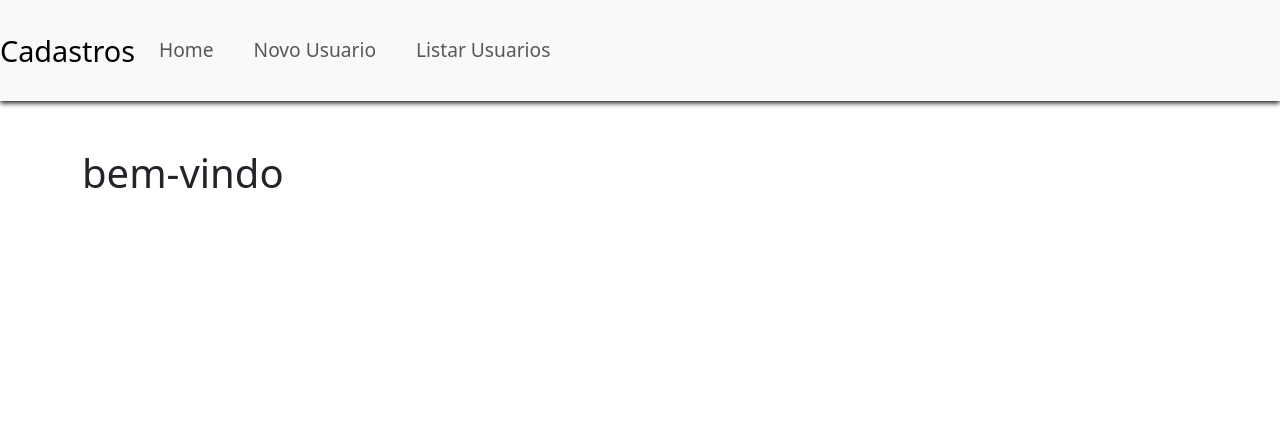
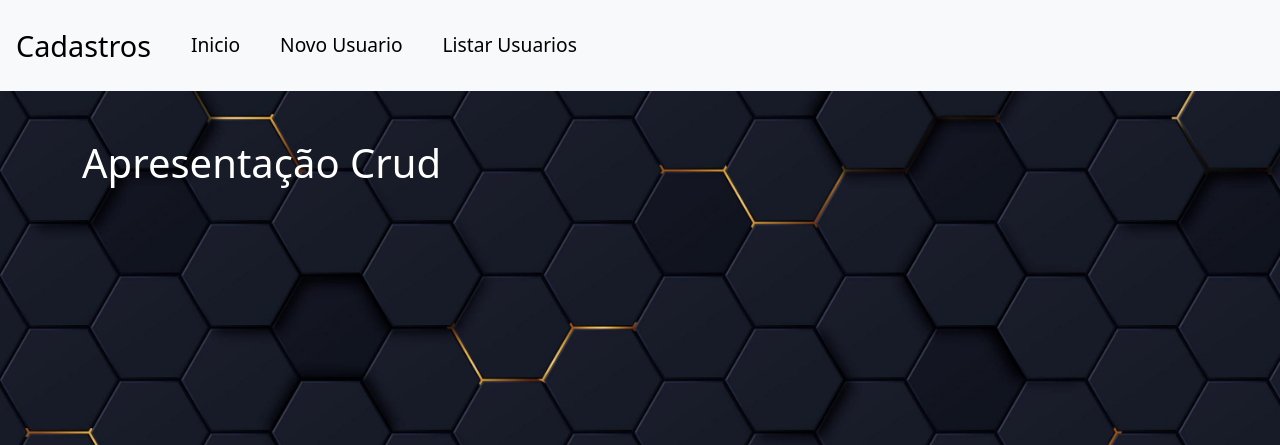
Before and after one commit to LucasIsamuM/projetoCrud, a PHP site: page / in a window 1280 px wide. Shown: the top 445 px of the page. Run offline with PHP 8.4, Linux system fonts and the light colour scheme.

Commit message:
atualizaçao dia 13.11.2024

```diff
--- a/index.php
+++ b/index.php
@@ -5,9 +5,118 @@
     <meta name="viewport" content="width=device-width, initial-scale=1.0">
     <title>Document</title>
     <link href="https://cdn.jsdelivr.net/npm/bootstrap@5.3.3/dist/css/bootstrap.min.css" rel="stylesheet" integrity="sha384-QWTKZyjpPEjISv5WaRU9OFeRpok6YctnYmDr5pNlyT2bRjXh0JMhjY6hW+ALEwIH" crossorigin="anonymous">
-    <link rel="stylesheet" href="style.css">
+    <style>
+
+body {
+
+    background-image: url('fotinhas/quad.jpg');
+    background-size: cover;
+    background-position: center;
+    background-repeat: no-repeat;
+    background-attachment: fixed;
+}
+h1, label {
+    color: #ffffff;
+}
+
+.navbar {
+    padding-top: 1rem;
+    padding-bottom: 1rem;
+}
+.navbar .navbar-brand {
+    font-size: 1.8rem;
+}
+
+.navbar .nav-link {
+    font-size: 1.2rem;
+    margin-right: 1.5rem;
+}
+.navbar a {
+    position: relative;
+    color: black; /* Ajuste para a cor do texto desejada */
+    text-decoration: none;
+    padding: 8px 16px;
+}
+
+.navbar a:hover::after, .navbar a:focus::after, .navbar a.active::after {
+    content: '';
+    position: absolute;
+    left: 0;
+    bottom: 0;
+    width: 100%;
+    height: 2px;
+    background-color: black;
+}
+
+.navbar a:hover, .navbar a:focus, .navbar a.active {
+    text-decoration: none;
+}
+
+input[type="text"],
+input[type="email"],
+input[type="password"],
+input[type="date"] {
+    background-color: rgba(0, 0, 0, 0.2);
+    color: #ffffff;
+    border: 1px solid #ccc;
+    padding: 8px;
+    border-radius: 4px;
+}
+input[type="text"]:focus,
+input[type="email"]:focus,
+input[type="password"]:focus,
+input[type="date"]:focus {
+    background-color: rgba(0, 0, 0, 0.3);
+    color: #ffffff;
+    outline: none;
+}
+
+table.table {
+    width: 100%;
+    background-color: rgba(255, 255, 255, 0.8) !important;
+    border-collapse: collapse;
+    border-radius: 8px;
+    overflow: hidden;
+}
+
+table.table th {
+    background-color: rgba(0, 0, 0, 0.6) !important;
+    color: #ffffff !important;
+    text-align: left;
+    padding: 12px;
+}
+
+table.table td {
+    background-color: rgba(255, 255, 255, 0.3) !important;
+    color: #000000 !important;
+    padding: 12px;
+    border-bottom: 1px solid #ddd;
+}
+
+button.btn-success {
+    background-color: #28a745 !important;
+    color: #ffffff !important;
+    border: none;
+    padding: 8px 16px;
+    border-radius: 4px;
+    cursor: pointer;
+}
+
+button.btn-danger {
+    background-color: #dc3545 !important;
+    color: #ffffff !important;
+    border: none;
+    padding: 8px 16px;
+    border-radius: 4px;
+    cursor: pointer;
+}
+
+
+
+</style>
+
 </head>
-<body>
+<body   >
 
 <nav class="navbar navbar-expand-lg navbar-light bg-light">
     <a class="navbar-brand" href="#">Cadastros</a>
@@ -17,7 +126,7 @@
     <div class="collapse navbar-collapse" id="navbarNav">
         <ul class="navbar-nav">
             <li class="nav-item active">
-                <a class="nav-link" href="index.php">Home</a>
+                <a class="nav-link" href="index.php">Inicio</a>
             </li>
             <li class="nav-item">
                 <a class="nav-link" href="?page=novo">Novo Usuario</a>
@@ -52,7 +161,7 @@ switch (@$_REQUEST["page"]) {
             include("editar-usuario.php");
             break;
     default:
-    print"<h1>bem-vindo</h1>";
+    print"<h1>Apresentação Crud</h1>";
 }
 ?>
 
--- a/style.css
+++ /dev/null
@@ -1,17 +0,0 @@
-.navbar {
-    box-shadow: 0px 2px 5px rgba(8, 0, 0, 0.945);
-    border-bottom: none;
-
-}
-.navbar {
-    padding-top: 1.5rem;
-    padding-bottom: 1.5rem;
-}
-.navbar .navbar-brand {
-    font-size: 1.8rem;
-}
-
-.navbar .nav-link {
-    font-size: 1.2rem;
-    margin-right: 1.5rem;
-}
```
Also changed, not shown: fotinhas/quad.jpg (added).
